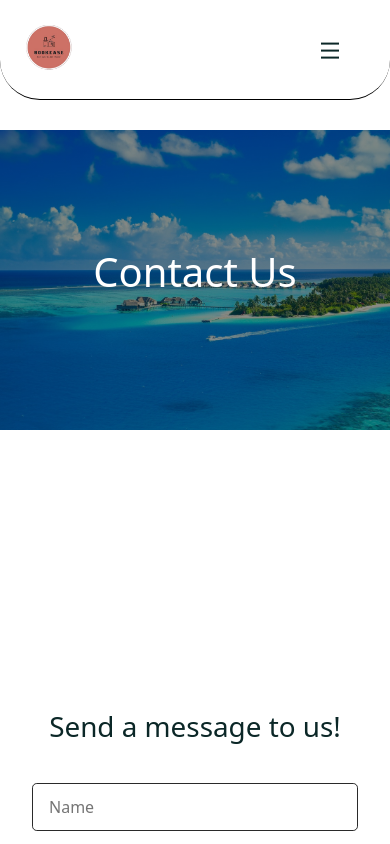
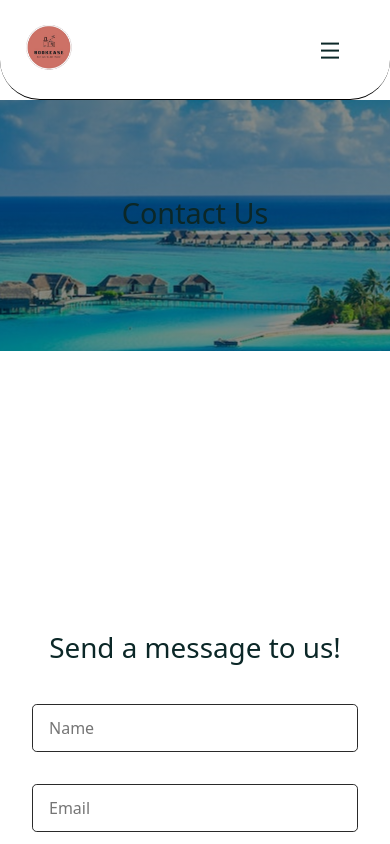
Before and after one commit to Aniyeshu-31/TravelBookingApplication, a React (Create React App) app in the folder frontend/: page /contact in a window 390 px wide. Shown: the top 844 px of the page. Built offline with nearby package versions, Linux system fonts and the light colour scheme; a web font is replaced by a local one.

Commit message:
updated!!!

```diff
--- a/frontend/src/components/Header/header.css
+++ b/frontend/src/components/Header/header.css
@@ -102,9 +102,9 @@
     position: fixed;
     top: 0;
     right: 0;
-    width: 20%;
+    width: 40%;
     margin-top: 18rem;
-    height: 3vh;
+    height: 12vh;
     background: white; /* Darker background */
     display: flex;
     flex-direction: column;
--- a/frontend/src/shared/common-section.css
+++ b/frontend/src/shared/common-section.css
@@ -1,4 +1,4 @@
-
+/*
 .common__section {
 
     background: linear-gradient(rgba(0,0,0,0.45) , rgba(0,0,0,0.45)),
@@ -14,6 +14,34 @@
 
 .common__section h1 {
     margin: auto;
+    text-align: center;
     font-size: 2.5rem;
     color: #fff;
+} */
+
+.common__section {
+    background: linear-gradient(rgba(0,0,0,0.45) , rgba(0,0,0,0.45)),
+    url('../assets/images/tour.jpg') no-repeat center center;
+    width: 100%;
+    display: flex;
+    align-items: center;
+    justify-content: center; /* Centers content horizontally */
+    text-align: center; /* Ensures text inside stays centered */
+    padding: 3rem 0;
 }
+
+.common__section h1 {
+    text-align: center; /* Ensures <h1> is centered */
+    width: 100%;
+}
+
+/* Ensure proper centering on smaller screens */
+@media screen and (max-width: 768px) {
+    .common__section {
+        padding: 2rem 0;
+    }
+
+    .common__section h1 {
+        font-size: 1.8rem; /* Adjust font size if needed */
+    }
+}
```
Also changed, not shown: 10 other files (tests, documents, lock files or other folders).
